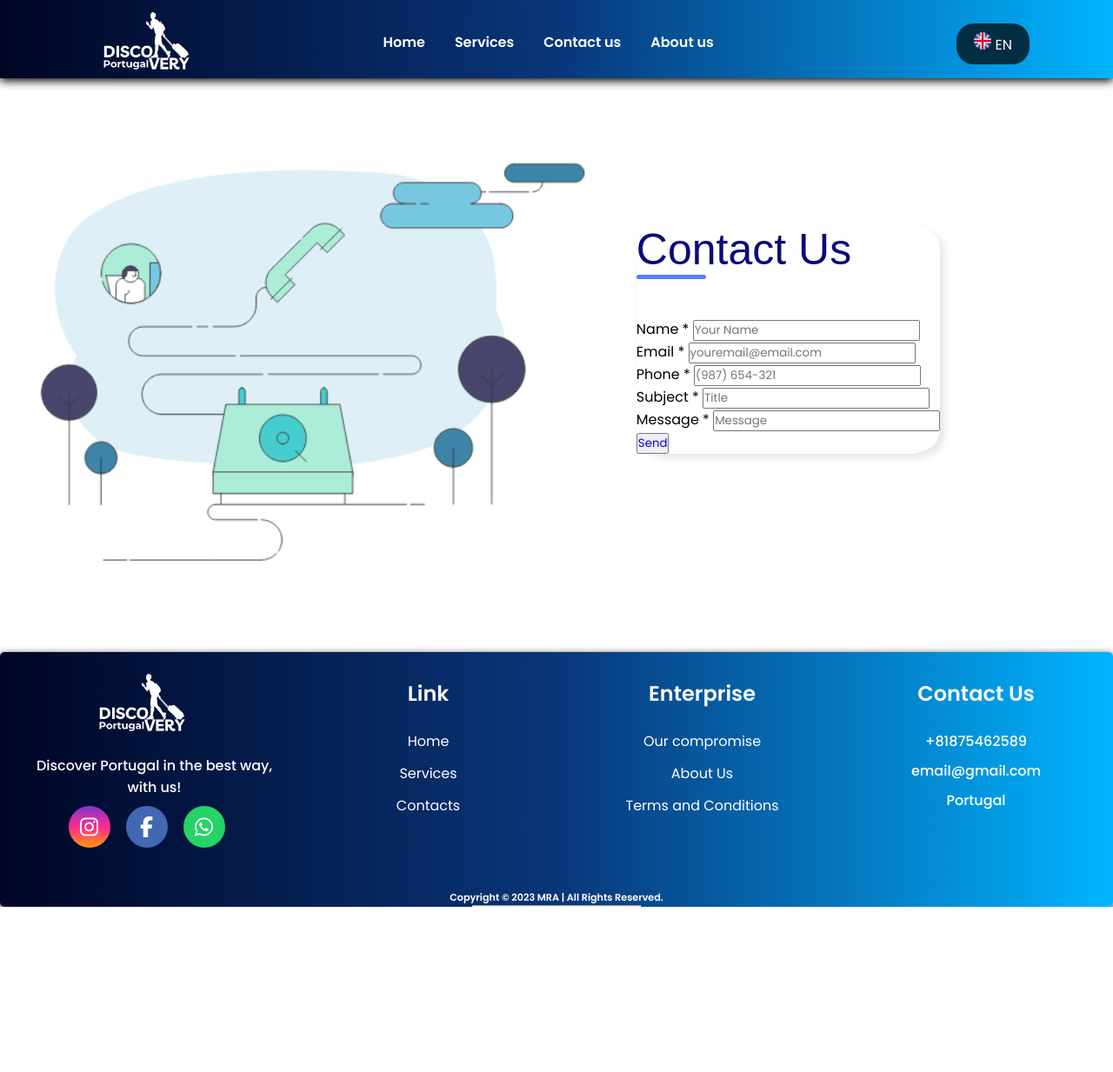
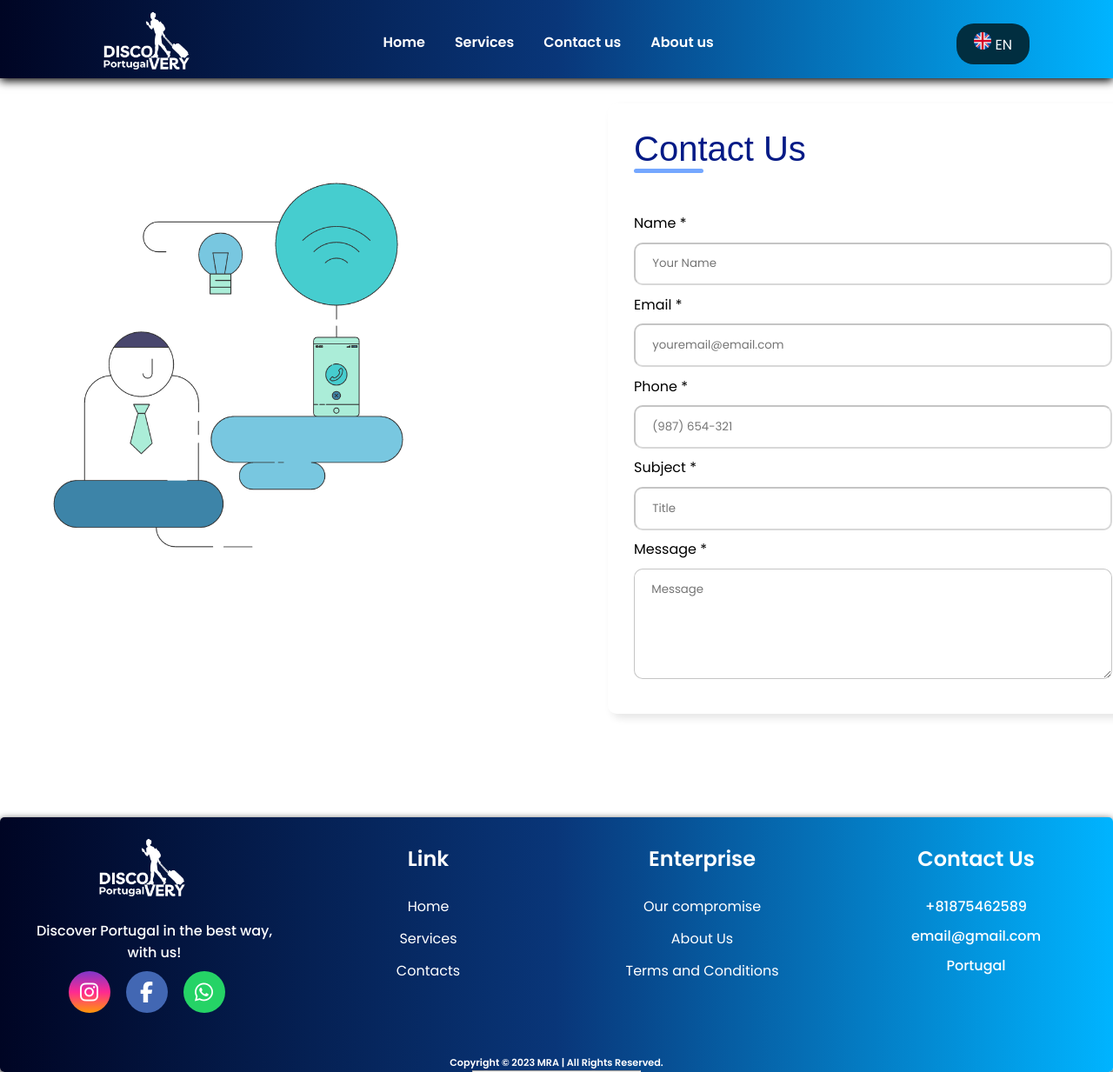
Before and after one commit to MRA-Web/dscovery-portugal, a PHP site: page /contact-us/ in a window 1280 px wide. Shown: the whole page at 87% size. Before the commit the page ends 1043 px from the top, so only its background shows below. Run offline with PHP 8.4, Linux system fonts and the light colour scheme.

Commit message:
upload page contact us

```diff
--- a/site/contact-us/index.html
+++ b/site/contact-us/index.html
@@ -126,11 +126,11 @@
 
     </header>
 
-      <div class="contact-content">
+      <section class="contact-content">
         <div class="contact-img-content">
             <img src="/site/assets/images/contact_images/contact_img.png">
         </div>
-            <form action="#">
+            <form class="form-contact" action="#">
 
                 <div class="form-header">
 
@@ -164,16 +164,16 @@
 
                     <div class="input-box">
                       <label for="message">Message *</label>
-                      <input id="message" type="text" name="message" placeholder="Message" required>
+                      <textarea id="message" type="text" name="message" placeholder="Message" required></textarea>
                     </div>
                 </div>
 
-                <div class="contact-send-bottom">
-                  <button><a href="#">Send</a></button>
-              </div>
+                <!-- <div class="contact-send-button button-body">
+                  <a href="#">Send Message</a>
+              </div> -->
 
             </form>
-          </div>
+          </section>
 
        <!-- FOOTER by RodrigoKingAlbuquerque -->
 
--- a/site/style.css
+++ b/site/style.css
@@ -448,18 +448,23 @@ margin: 0.5rem 0 1.5rem;
     display: flex;
     justify-content: center;
     align-items: center;
-    padding-top: 30px;
+    padding-top: 110px;
+    padding-bottom: 110px;
+
 }
-.contact-content form{
-    border-radius: 10%;
+.contact-content .form-contact{
+    border-radius: 10px;
     box-shadow: 5px 5px 10px rgba(0, 0, 0, 0.1);
-}
+    margin-right: 100px;
+    padding: 30px;
+
+
+  }
 .contact-img-content{
-    margin-left: -230px;
-    zoom: 130%;
-    display: flex;
-    justify-content: center;
-    align-items: center;
+    margin-right: 100px;
+    margin-top: -180px;
+    zoom: 60%;
+
 }
 
 .form-header{
@@ -468,19 +473,54 @@ margin: 0.5rem 0 1.5rem;
 }
 .form-header h1{
     font-family: trattatello, fantasy;
-    font-size: 50px;
+    font-size: 40px;
     font-weight: lighter;
-    color: #090979;
+    color: #041a86;
 }
 .form-header h1::after {
     content: '';
     display: block;
     width: 5rem;
     height: 0.3rem;
-    background-color:#557dff;
+    background-color:#4489ffbd;
     margin: 0 auto;
     position: absolute;
     border-radius: 10px;
+}
+.contact-send-button{
+
+}
+.contact-send-button a{
+    color: white;
+}
+
+.input-box{
+    display: flex;
+    flex-direction: column;
+    width: 550px;
+
+}
+.input-box input{
+    margin: 0.6rem 0;
+    padding: 0.8rem 1.2rem;
+    border-radius: 10px;
+    border-color: rgba(0, 0, 0, 0.228);
+}
+
+.input-box input:focus-visible{
+    outline: 1px solid #4267b3;
+}
+
+.input-box textarea{
+    padding: 0.8rem 1.2rem;
+    height: 100px;
+    margin: 0.6rem 0;
+    border-radius: 10px;
+    border-color: rgba(0, 0, 0, 0.228);
+}
+
+.input-box textarea:focus-visible{
+    outline: 1px solid #4267b3;
 }
 
 /* FOOTER CONTENT */
```
Also changed, not shown: site/assets/images/contact_images/contact_img.png, site/contact-us/es,.html (deleted), site/contact-us/es.html (added).
